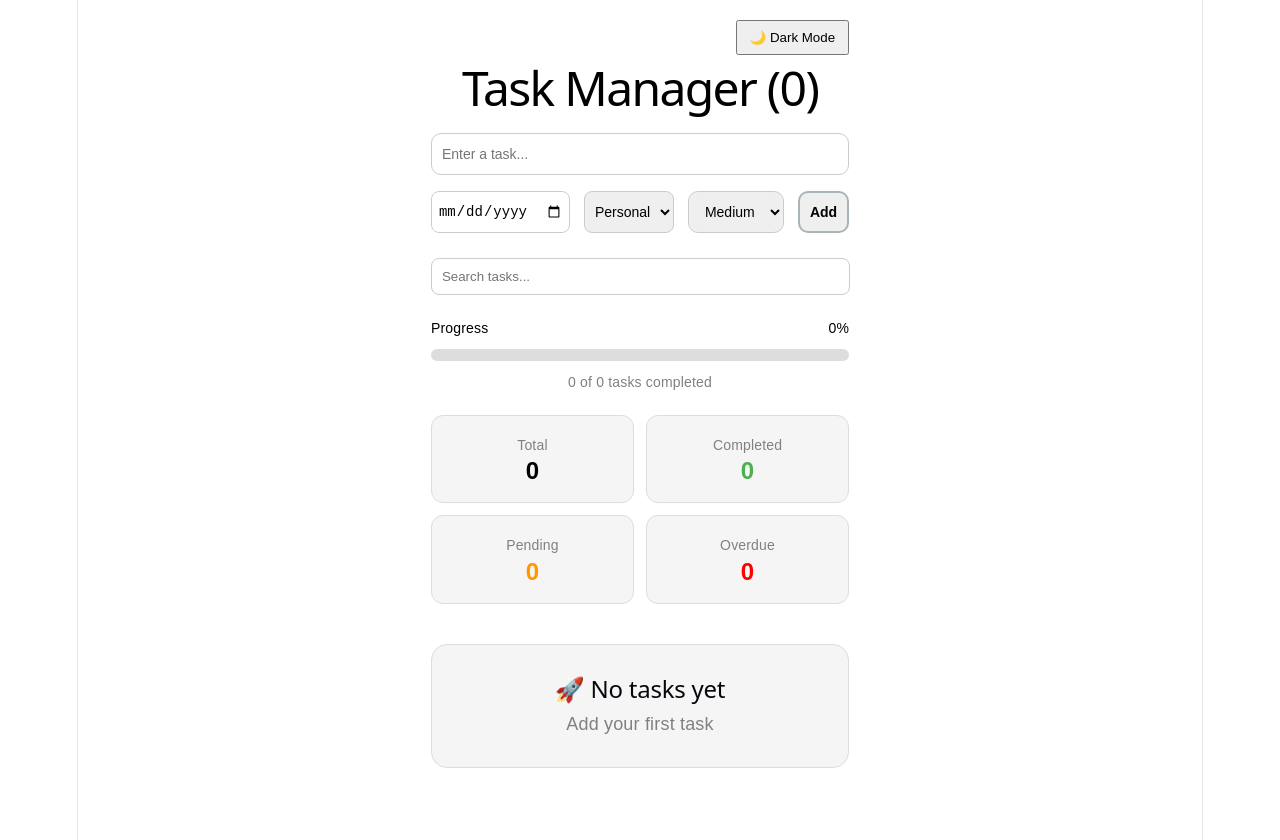
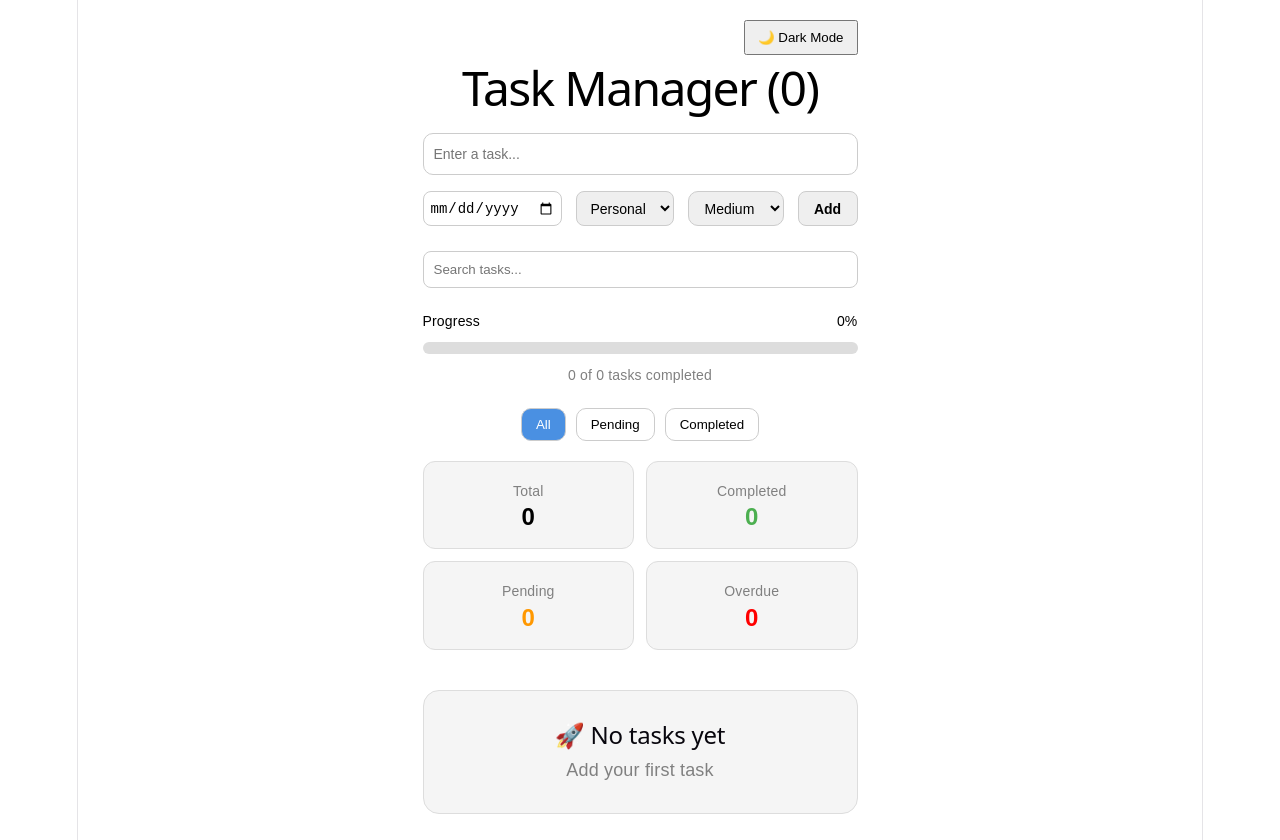
Before and after one commit to Lucasgdb83/React-task-manager, a React app: page / in a window 1280 px wide. Built offline with nearby package versions, Linux system fonts and the light colour scheme; the HTML template or start-up script is replaced by a standard one.

Commit message:
Finish Task Manager Pproject

```diff
--- a/src/App.jsx
+++ b/src/App.jsx
@@ -27,6 +27,10 @@ function App() {
   // It adds search state to the list of tasks
   const [search, setSearch] =
     useState("");
+
+  // Task filter state
+  const [filter, setFilter] =
+    useState("All");
 
   // Save dark mode preference
   const [darkMode, setDarkMode] =
@@ -111,11 +115,29 @@ function App() {
   // Filter tasks based on search
   const filteredTasks = tasks
 
-    .filter((task) =>
-      task.text
-        .toLowerCase()
-        .includes(search.toLowerCase())
-    )
+    .filter((task) => {
+
+      // Search filter
+      const matchesSearch =
+        task.text
+          .toLowerCase()
+          .includes(
+            search.toLowerCase()
+          );
+
+      // Status filter
+      const matchesFilter =
+        filter === "All"
+          ? true
+          : filter === "Pending"
+            ? !task.completed
+            : task.completed;
+
+      return (
+        matchesSearch &&
+        matchesFilter
+      );
+    })
 
     // Sort tasks
     .sort((a, b) => {
@@ -420,6 +442,54 @@ function App() {
 
       </div>
 
+      {/* Task filters */}
+      <div
+        style={{
+          display: "flex",
+          justifyContent: "center",
+          gap: "10px",
+          marginBottom: "20px",
+          flexWrap: "wrap",
+        }}
+      >
+        {[
+          "All",
+          "Pending",
+          "Completed",
+        ].map((item) => (
+
+          <button
+            key={item}
+            onClick={() =>
+              setFilter(item)
+            }
+            style={{
+              padding: "8px 14px",
+              borderRadius: "10px",
+              border: "1px solid #ccc",
+              cursor: "pointer",
+
+              backgroundColor:
+                filter === item
+                  ? "#4a90e2"
+                  : "transparent",
+
+              color:
+                filter === item
+                  ? "white"
+                  : darkMode
+                    ? "white"
+                    : "black",
+
+              transition:
+                "0.2s ease",
+            }}
+          >
+            {item}
+          </button>
+        ))}
+      </div>
+
       {/* Dashboard stats */}
       <div
         style={{
--- a/src/components/TaskInput.jsx
+++ b/src/components/TaskInput.jsx
@@ -110,11 +110,13 @@ function TaskInput({ onAddTask }) {
 
           }
           style={{
-            padding: "6px",
+            padding: "6px 10px",
             borderRadius: "8px",
             border: "1px solid #ccc",
             fontSize: "14px",
-            minHeight: "10px",
+            height: "35px",
+            minWidth: "40px",
+            cursor: "pointer",
           }}
 
         >
@@ -147,7 +149,7 @@ function TaskInput({ onAddTask }) {
             borderRadius: "10px",
             border: "1px solid #ccc",
             fontSize: "14px",
-            height: "42px",
+            height: "35px",
             minWidth: "80px",
             cursor: "pointer",
           }}
@@ -167,11 +169,13 @@ function TaskInput({ onAddTask }) {
 
         <button
           style={{
-            padding: "10px",
-            borderRadius: "10px",
-            border: "2px solid #aab4b8ff",
+              padding: "6px 10px",
+            borderRadius: "8px",
+            border: "1px solid #ccc",
             fontSize: "14px",
-            minHeight: "10px",
+            height: "35px",
+            minWidth: "60px",
+            cursor: "pointer",
             fontWeight: "bold",
           }}
         >
```
